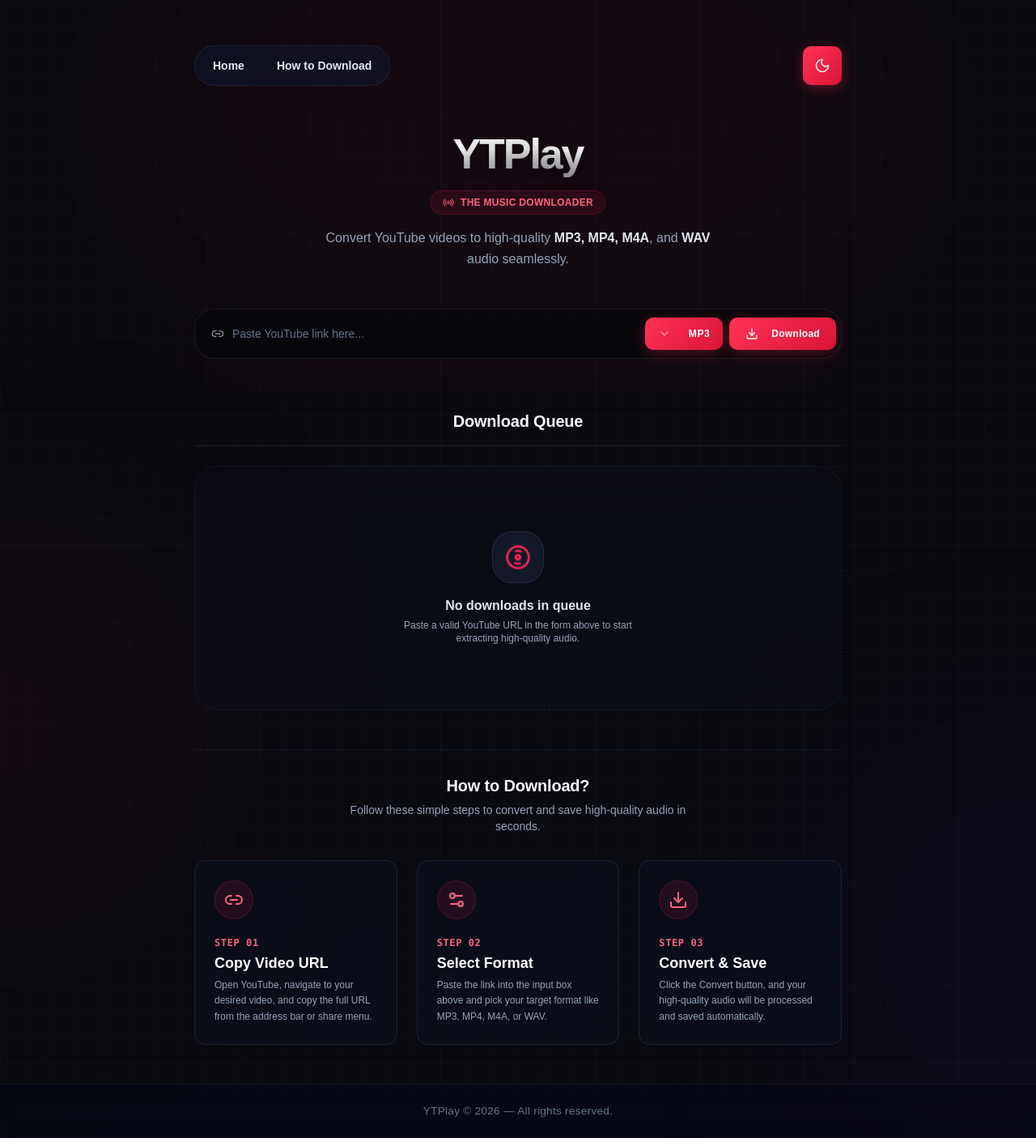
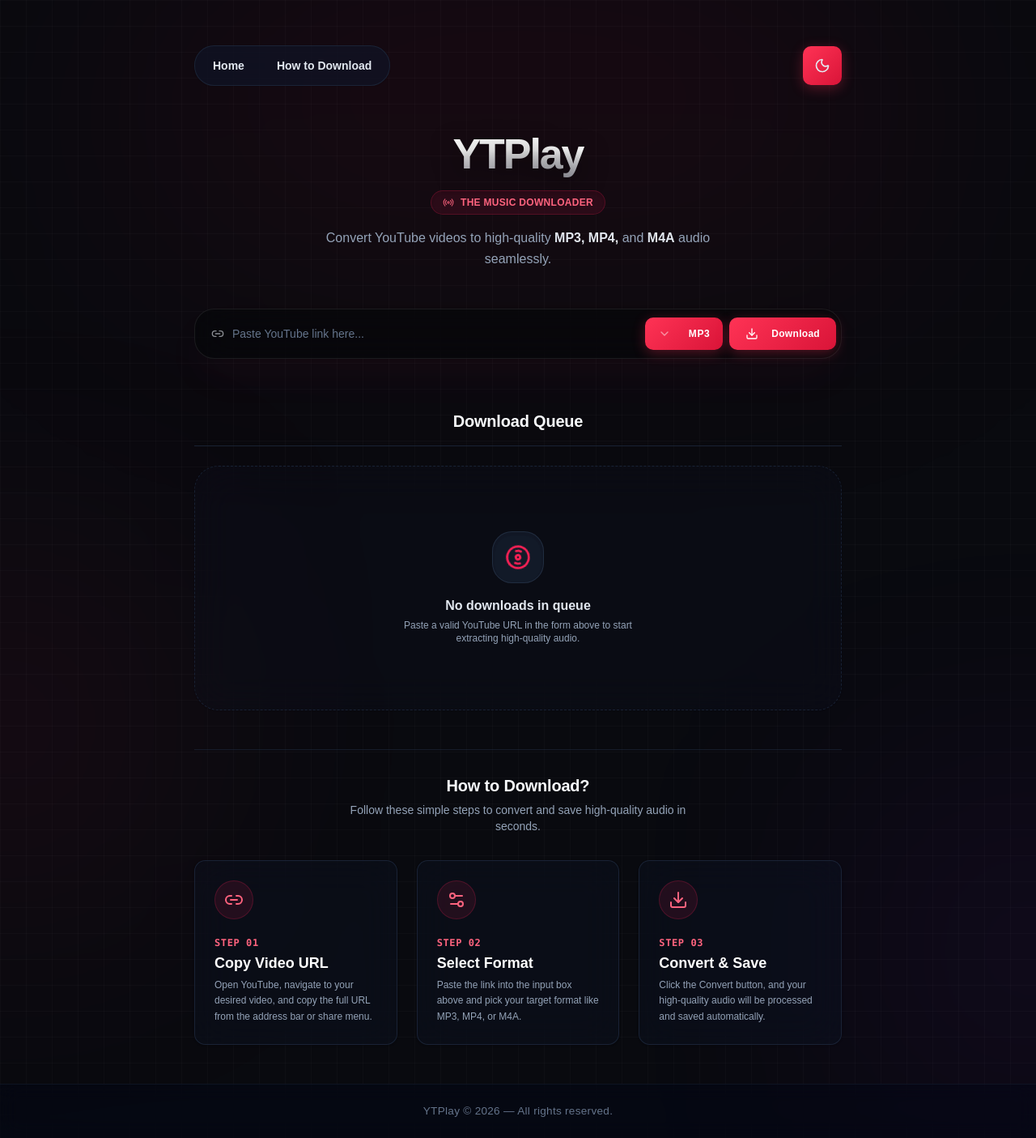
Before and after one commit to IKM-Products/YTPlay-The-Music-Downloader, a React (Vite) app: page / in a window 1280 px wide. Shown: the whole page at 81% size. Built offline with nearby package versions, Linux system fonts and the light colour scheme.

Commit message:
Final Commit

```diff
--- a/src/App.tsx
+++ b/src/App.tsx
@@ -113,7 +113,7 @@ export default function App() {
           </div>
 
           <p className="text-slate-600 dark:text-slate-400 text-sm sm:text-base max-w-lg mx-auto leading-relaxed">
-            Convert YouTube videos to high-quality <span className="text-slate-900 dark:text-slate-200 font-semibold">MP3, MP4, M4A</span>, and <span className="text-slate-900 dark:text-slate-200 font-semibold">WAV</span> audio seamlessly.
+            Convert YouTube videos to high-quality <span className="text-slate-900 dark:text-slate-200 font-semibold">MP3, MP4, </span>and <span className="text-slate-900 dark:text-slate-200 font-semibold">M4A</span> audio seamlessly.
           </p>
         </header>
 
@@ -304,7 +304,7 @@ export default function App() {
                   <span className="text-xs font-mono font-bold text-rose-600 dark:text-rose-400 uppercase tracking-wider">Step 02</span>
                   <h3 className="text-lg font-bold text-slate-900 dark:text-white">Select Format</h3>
                   <p className="text-xs text-slate-600 dark:text-slate-400 leading-relaxed">
-                    Paste the link into the input box above and pick your target format like MP3, MP4, M4A, or WAV.
+                    Paste the link into the input box above and pick your target format like MP3, MP4, or M4A.
                   </p>
                 </div>
               </CardContent>
--- a/src/components/DownloadForm.tsx
+++ b/src/components/DownloadForm.tsx
@@ -14,7 +14,7 @@ const formSchema = z.object({
     .refine((val) => val.includes("youtube.com") || val.includes("youtu.be"), {
       message: "Must be a valid YouTube URL",
     }),
-  format: z.enum(["mp3", "mp4", "m4a", "wav"]),
+  format: z.enum(["mp3", "mp4", "m4a"]),
 })
 
 type FormValues = z.infer<typeof formSchema>
@@ -79,7 +79,6 @@ export function DownloadForm() {
                     <SelectItem value="mp3" className="font-bold uppercase text-xs">MP3</SelectItem>
                     <SelectItem value="mp4" className="font-bold uppercase text-xs">MP4</SelectItem>
                     <SelectItem value="m4a" className="font-bold uppercase text-xs">M4A</SelectItem>
-                    <SelectItem value="wav" className="font-bold uppercase text-xs">WAV</SelectItem>
                   </SelectContent>
                 </Select>
               )}
--- a/src/store/useDownloadStore.ts
+++ b/src/store/useDownloadStore.ts
@@ -4,7 +4,7 @@ export interface DownloadItem {
   id: string
   url: string
   title: string
-  format: 'mp3' | 'mp4' | 'm4a' | 'wav'
+  format: 'mp3' | 'mp4' | 'm4a'
   status: 'idle' | 'downloading' | 'completed' | 'error'
   progress: number
 }
```
